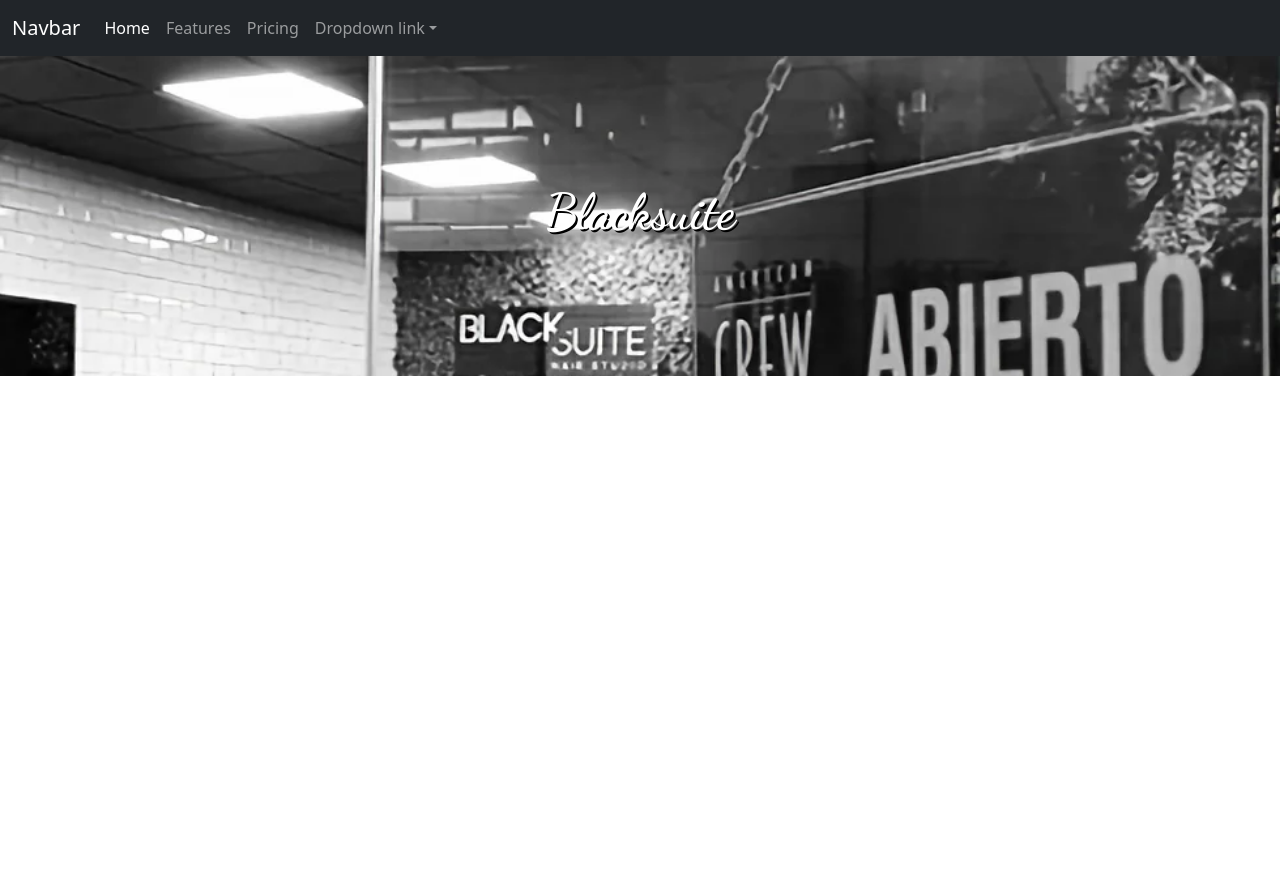
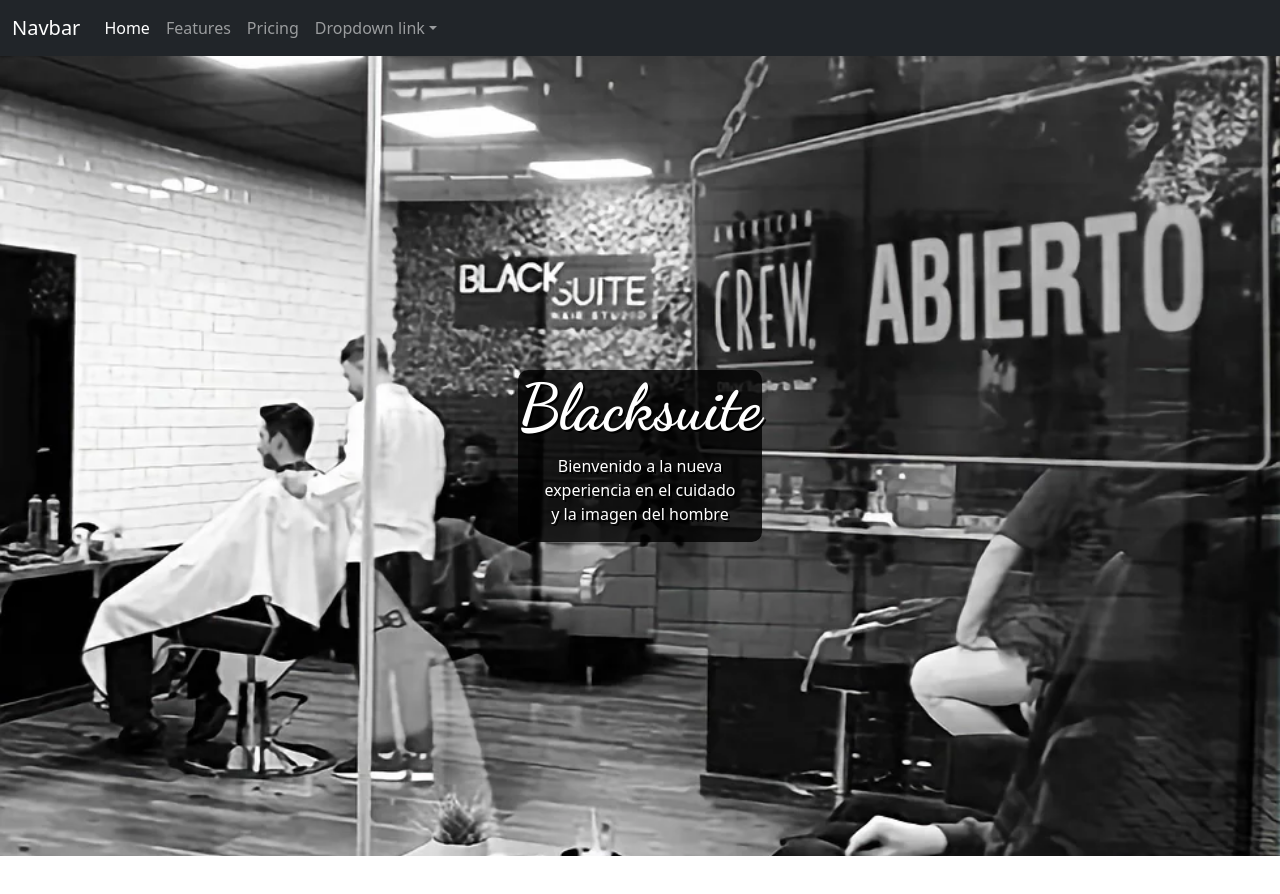
Before and after one commit to JavierOrtunoRoig/blacksuite, a React (Vite) app: page / in a window 1280 px wide. Shown: the top 894 px of the page. Built offline with nearby package versions, Linux system fonts and the light colour scheme.

Commit message:
feature: Added description

```diff
--- a/src/App.jsx
+++ b/src/App.jsx
@@ -4,8 +4,8 @@
 
   return (
     <>
-      <nav> {/* style={{position: "fixed", width: "100vw"}} */}
-        <div className="navbar navbar-expand-lg navbar-dark bg-dark" >
+      <div style={{ width: "100%", height: "56px" }}></div>
+      <nav className="navbar navbar-expand-lg navbar-dark bg-dark fixed-top" >
         <div className="container-fluid">
           <a className="navbar-brand" href="#">Navbar</a>
           <button className="navbar-toggler" type="button" data-bs-toggle="collapse" data-bs-target="#navbarNavDropdown" aria-controls="navbarNavDropdown" aria-expanded="false" aria-label="Toggle navigation">
@@ -35,14 +35,16 @@
             </ul>
           </div>
         </div>
-        </div>
       </nav>
 
       <main >
         <div id="background">
+          <div className="title-container">
             <h1>Blacksuite</h1>
+            <p>Bienvenido a la nueva experiencia en el cuidado y la imagen del hombre</p>
           </div>
-        <div style={{height: "200vh"}}>
+        </div>
+        <div style={{ height: "200vh" }}>
         </div>
       </main>
     </>
--- a/src/index.css
+++ b/src/index.css
@@ -4,20 +4,38 @@
 }
 
 #background {
-  width: 100vw;
-  height: 40vh;
+  width: 100%;
+  height: 100vh;
   background-image: url('./static/background.webp');
   background-size: cover;
   background-repeat: no-repeat;
-  background-origin: content-box;
+  background-position: 0px -50px;
   display: flex;
   justify-content: center;
   align-items: center;
 }
 
+.title-container {
+  background-color: #000000cf;
+  border-radius: 10px;
+  display: flex;
+  justify-content: center;
+  align-items: center;
+  flex-direction: column;
+}
+
 h1 {
   font-family: 'Dancing Script', cursive;
-  font-size: 50px;
+  font-size: 4em;
   color: white;
   text-shadow: 2px 2px black;
 }
+
+p {
+  text-align: center;
+  width: 200px;
+  font-size: 1em;
+  color: white;
+  text-shadow: 2px 2px black;
+  word-wrap: break-word;
+}
```
Lines whose indentation alone changed are shown as unchanged.
